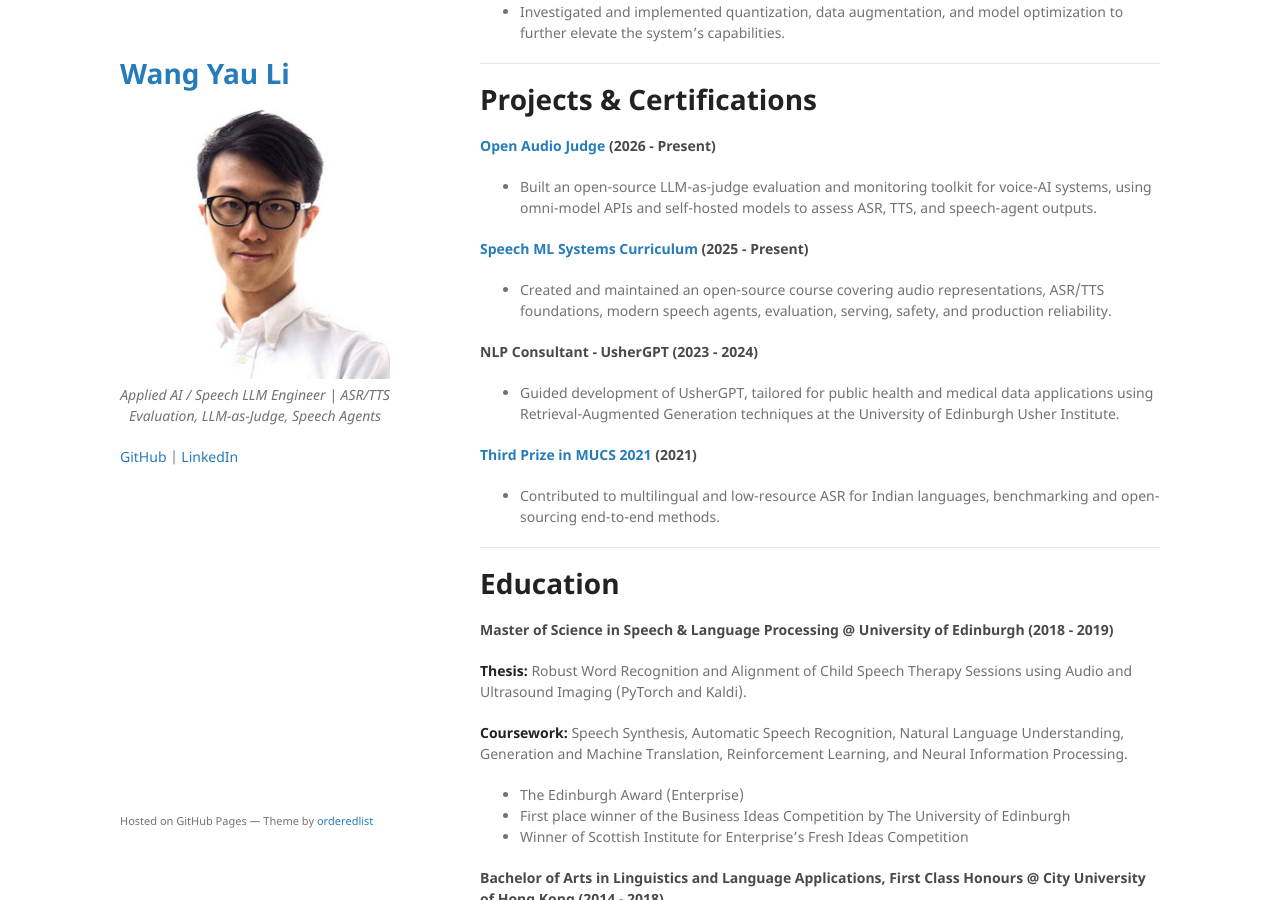
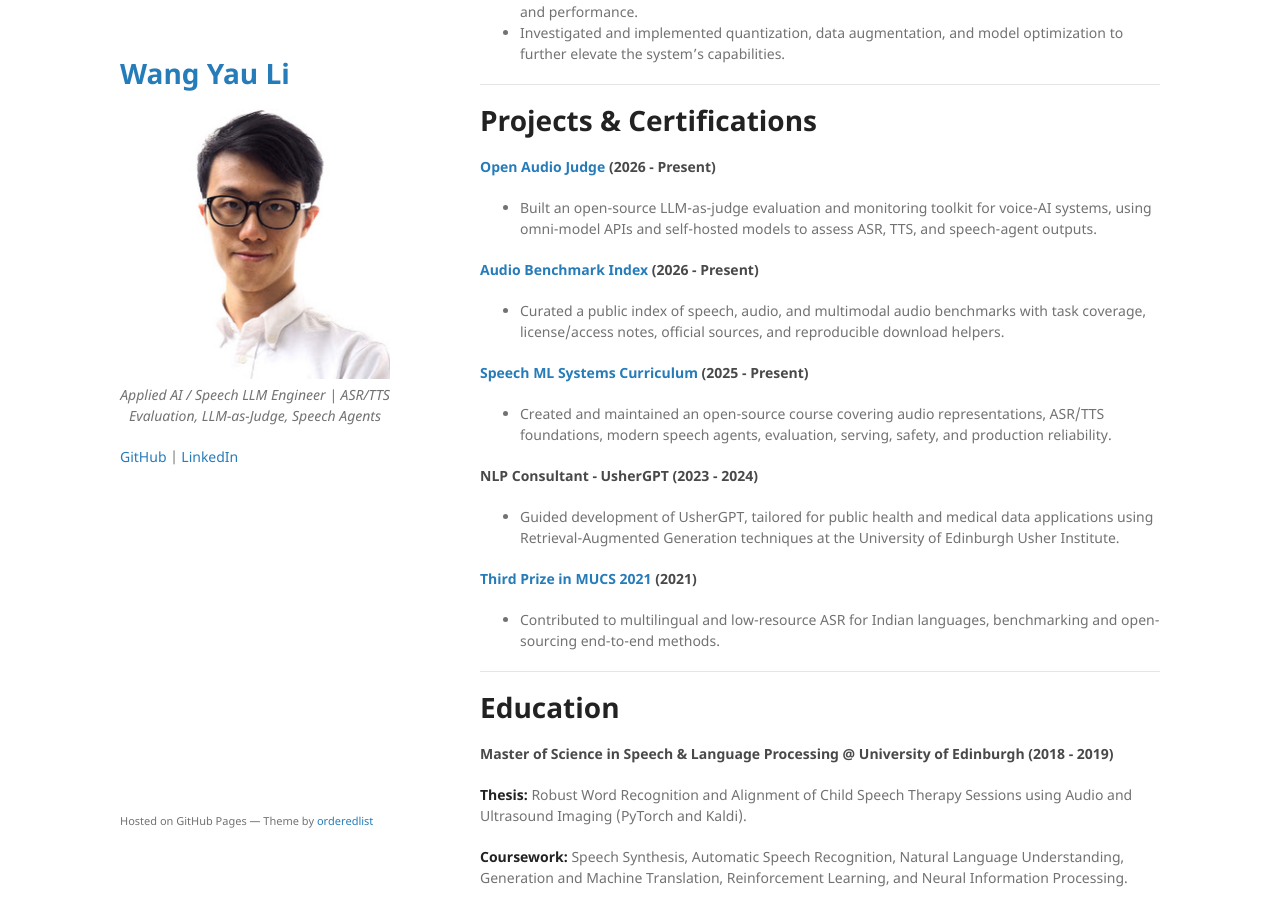
Before and after one commit to kennethli319/kennethli319.github.io, a Jekyll site: the page built from index.md, in a window 1280 px wide and 900 px high, scrolled down 1917 px. Built offline with Jekyll 4.4.1, drawn with Linux system fonts in a browser that asks for light colours; some of the changed text lies outside the part shown.

Commit message:
Add audio benchmark index to homepage

```diff
--- a/index.md
+++ b/index.md
@@ -3,7 +3,8 @@ layout: default
 ---
 
 [Resume (PDF)](./assets/WangYauLi_Kenneth_latest.pdf) · [Notes](./notes.md)<br>
-Resources: [Speech Timeline](./speech-timeline.md) · Open Audio Judge Demo: [TTS](./open-audio-judge/tts-leaderboard-demo.html) · [ASR](./open-audio-judge/asr-leaderboard-demo.html) · [Audio ML Course](./audio-text-ml-course/) · [LLM Course](./llm-ml-course/)
+Resources: [Speech Timeline](./speech-timeline.md) · Open Audio Judge Demo: [TTS](./open-audio-judge/tts-leaderboard-demo.html) · [ASR](./open-audio-judge/asr-leaderboard-demo.html) · [Audio Benchmark Index](https://github.com/kennethli319/audio-benchmark-index)<br>
+Courses: [Audio ML Course](./audio-text-ml-course/) · [LLM Course](./llm-ml-course/)
 
 # About
 
@@ -70,6 +71,10 @@ I am targeting Applied AI, Speech LLM, and Audio ML roles focused on model train
 
 - Built an open-source LLM-as-judge evaluation and monitoring toolkit for voice-AI systems, using omni-model APIs and self-hosted models to assess ASR, TTS, and speech-agent outputs.
 
+#### [Audio Benchmark Index](https://github.com/kennethli319/audio-benchmark-index) (2026 - Present)
+
+- Curated a public index of speech, audio, and multimodal audio benchmarks with task coverage, license/access notes, official sources, and reproducible download helpers.
+
 #### [Speech ML Systems Curriculum](./audio-text-ml-course/) (2025 - Present)
 
 - Created and maintained an open-source course covering audio representations, ASR/TTS foundations, modern speech agents, evaluation, serving, safety, and production reliability.
```
